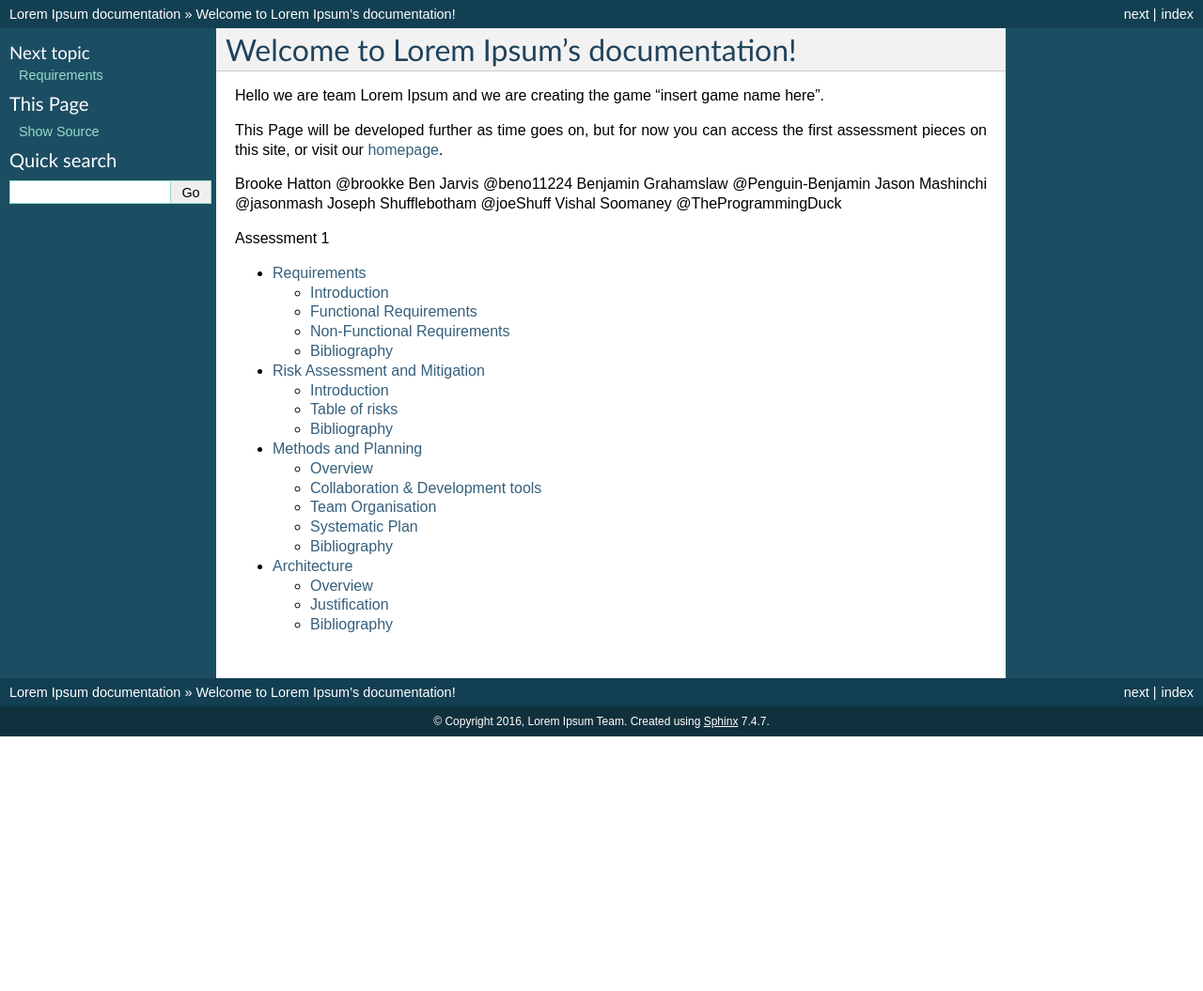
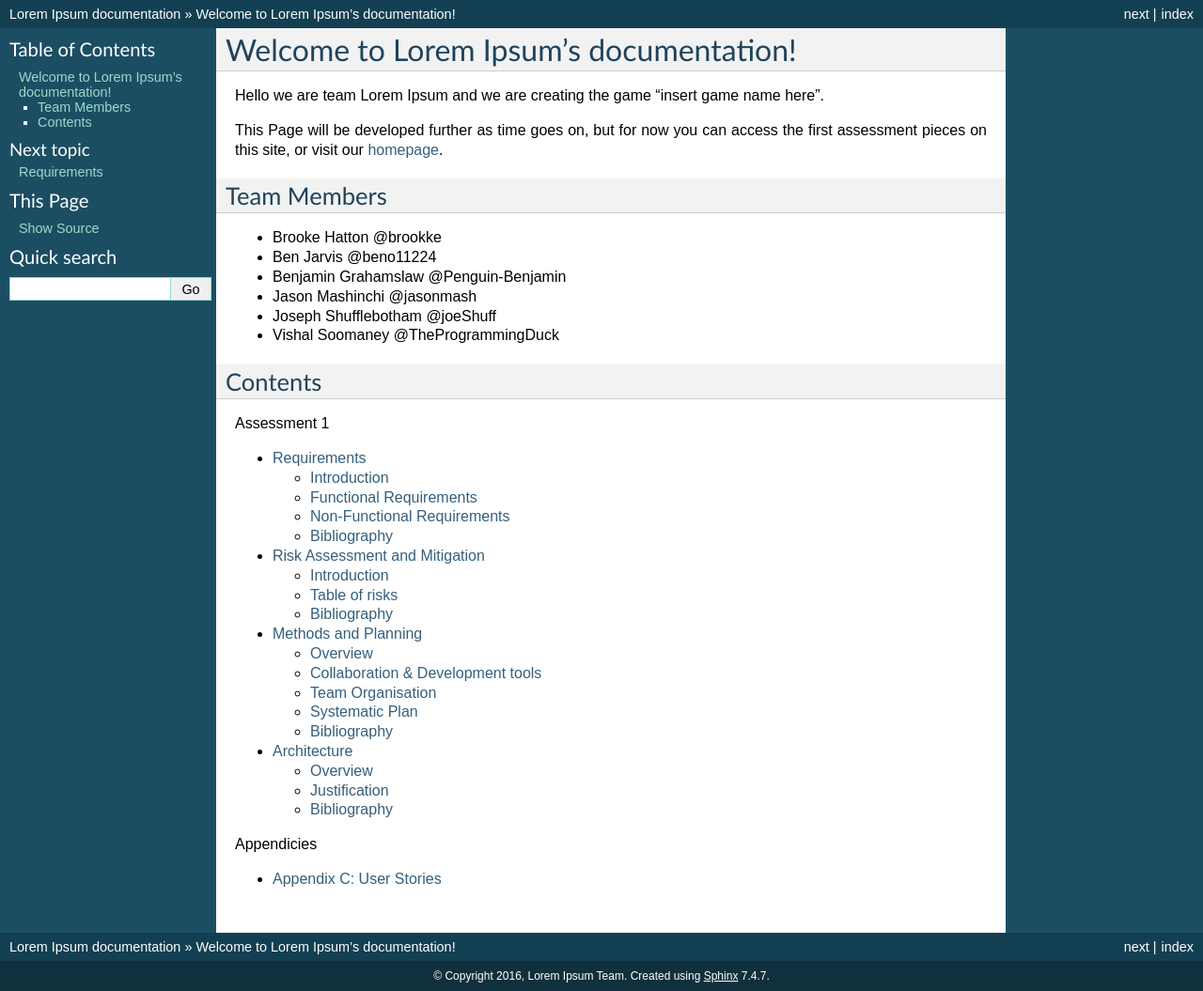
Before and after one commit to JamesNXN/TNN-Assesment-3, a Sphinx documentation site: the page built from docs/index.rst, in a window 1280 px wide. Shown: the whole page at 94% size. Built offline with Sphinx 7.4.7, drawn with Linux system fonts in a browser that asks for light colours; before the commit the page ends 900 px from its top, so only the background shows below that.

Commit message:
Added appendix C to docs

```diff
--- a/docs/index.rst
+++ b/docs/index.rst
@@ -11,13 +11,18 @@
 This Page will be developed further as time goes on, but for now you can access the first assessment pieces on this site,
 or visit our `homepage <http://lihq.me/>`_.
 
-Brooke Hatton @brookke
-Ben Jarvis @beno11224
-Benjamin Grahamslaw @Penguin-Benjamin
-Jason Mashinchi @jasonmash
-Joseph Shufflebotham @joeShuff
-Vishal Soomaney @TheProgrammingDuck
+Team Members
+-------------
+* Brooke Hatton @brookke
+* Ben Jarvis @beno11224
+* Benjamin Grahamslaw @Penguin-Benjamin
+* Jason Mashinchi @jasonmash
+* Joseph Shufflebotham @joeShuff
+* Vishal Soomaney @TheProgrammingDuck
 
+
+Contents
+---------
 .. toctree::
    :maxdepth: 2
    :caption: Assessment 1
@@ -26,3 +31,10 @@
    RiskAssessmentandMitigation
    methods
    architecture
+
+
+.. toctree::
+   :maxdepth: 1
+   :caption: Appendicies
+
+   appendixC
```
Also changed, not shown: docs/appendixC.rst (added, +61 -0 lines).
